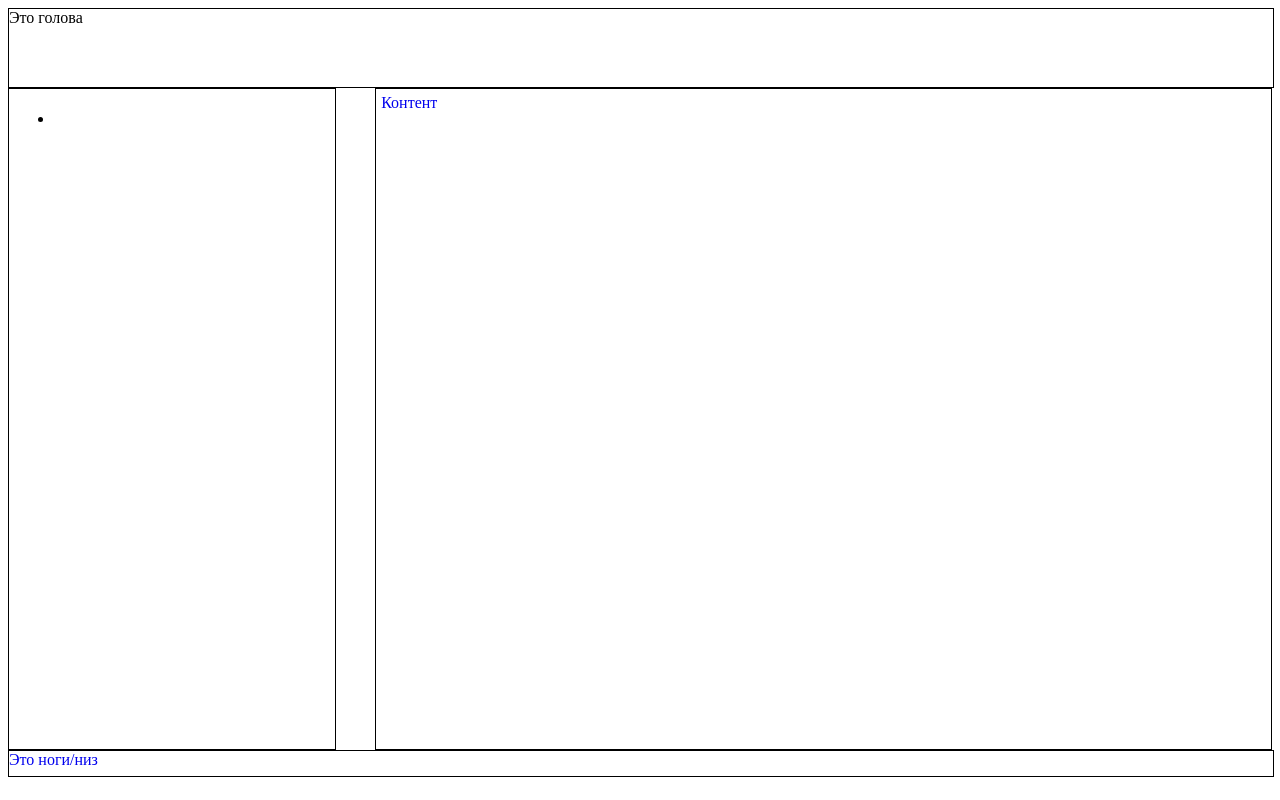
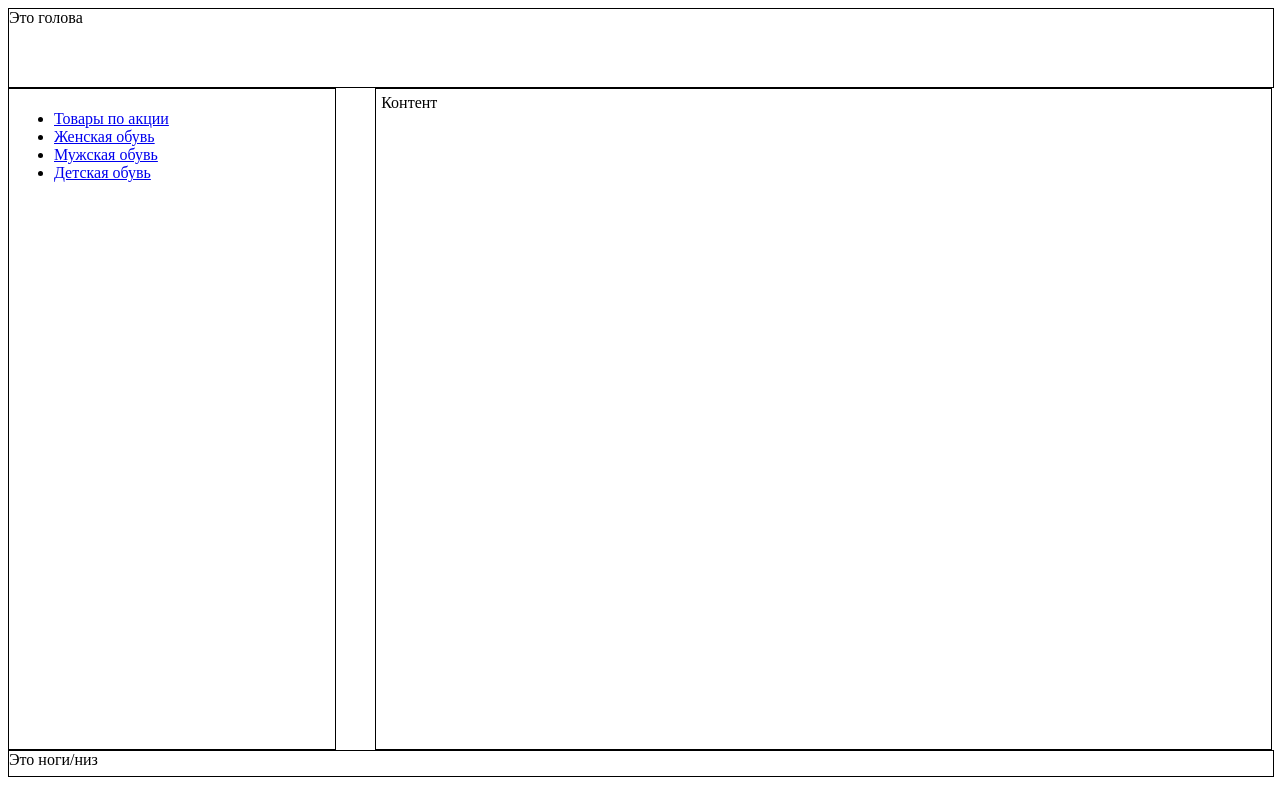
Before and after one commit to YanaGumbatova555/Yana, a PHP site: page / in a window 1280 px wide. Run offline with PHP 8.4, Linux system fonts and the light colour scheme.

Commit message:
Update leftblock.php

```diff
--- a/leftblock.php
+++ b/leftblock.php
@@ -1,5 +1,8 @@
 <div class="leftblock">
 <ul>
-  <li><a href="https://github.com/YanaGumbatova555/Yana/blob/master/closes.php"</a></li>
+  <li><a href="https://github.com/YanaGumbatova555/Yana/blob/master/closes.php"> Товары по акции</a></li>
+   <li><a href="https://github.com/YanaGumbatova555/Yana/blob/master/closes.php"> Женская обувь</a></li>
+   <li><a href="https://github.com/YanaGumbatova555/Yana/blob/master/closes.php"> Мужская обувь</a></li>
+   <li><a href="https://github.com/YanaGumbatova555/Yana/blob/master/closes.php"> Детская обувь</a></li>
 </ul>
 </div>
```
